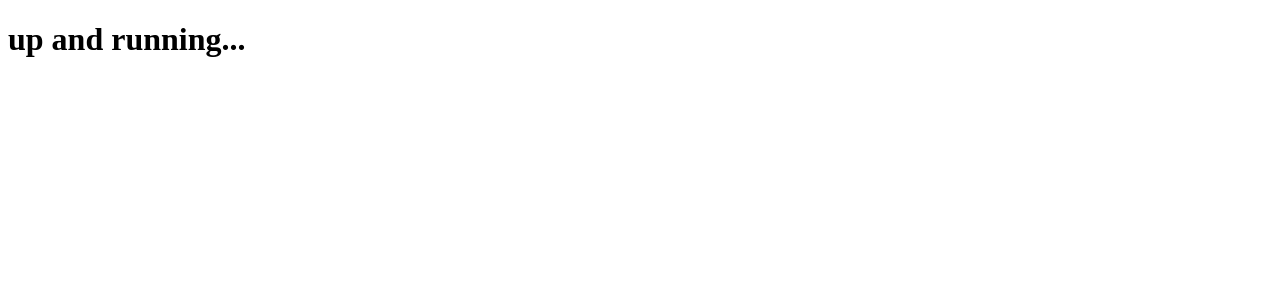
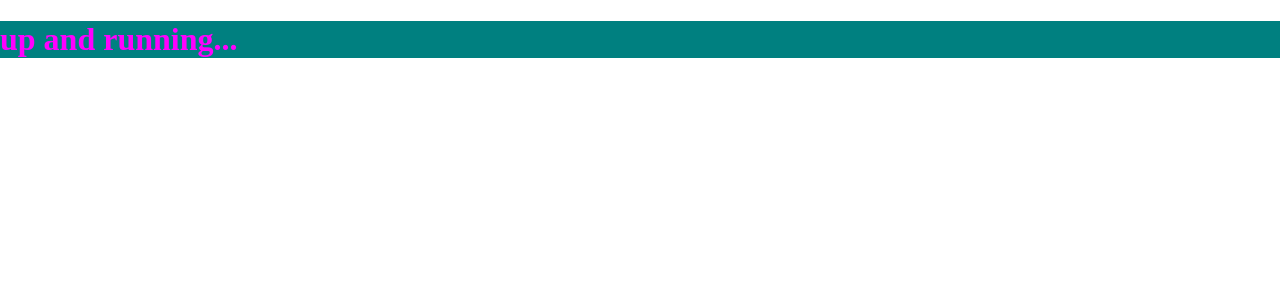
Before and after one commit to f1ux1uxday/simon-joe, a React app: page / in a window 1280 px wide. Shown: the top 300 px of the page. Built offline with nearby package versions, Linux system fonts and the light colour scheme; the HTML template or start-up script is replaced by a standard one.

Commit message:
additional configuration, added css modules, normalize.css, extract-text

```diff
--- a/package.json
+++ b/package.json
@@ -13,12 +13,16 @@
     "babel-core": "^6.26.0",
     "babel-loader": "^7.1.2",
     "babel-preset-react": "^6.24.1",
+    "css-loader": "^0.28.7",
     "eslint": "^4.10.0",
     "eslint-loader": "^1.9.0",
     "eslint-plugin-react": "^7.4.0",
+    "extract-text-webpack-plugin": "^3.0.2",
     "html-webpack-plugin": "^2.30.1",
+    "normalize.css": "^7.0.0",
     "react": "^16.0.0",
     "react-dom": "^16.0.0",
+    "style-loader": "^0.19.0",
     "webpack": "^3.8.1",
     "webpack-dev-server": "^2.9.4"
   },
--- /dev/null
+++ b/src/App.css
@@ -0,0 +1,4 @@
+.heading {
+  background-color: teal;
+  color: magenta;
+}
--- a/src/App.js
+++ b/src/App.js
@@ -1,9 +1,11 @@
 import React, { Component } from 'react'
+import 'normalize.css'
+import styles from './App.css'
 
 class App extends Component {
   render() {
     return (
-      <h1> up and running... </h1>
+      <h1 className={styles.heading}> up and running... </h1>
     )
   }
 }
--- a/webpack.config.js
+++ b/webpack.config.js
@@ -1,8 +1,11 @@
 const HtmlWebpackPlugin = require('html-webpack-plugin')
+const path = require('path')
+const ExtractTextPlugin = require('extract-text-webpack-plugin')
 
 module.exports = {
   entry: './src/index.js',
   output: {
+    path: path.resolve(__dirname, 'dist'),
     filename: 'bundle.js',
   },
   module: {
@@ -15,11 +18,22 @@ module.exports = {
       test: /\.js.*/,
       loader: 'babel-loader',
       exclude: /node_modules/,
+    },{
+      test: /\.css$/,
+      loader: ExtractTextPlugin.extract({
+        fallback: 'style-loader',
+        use: [
+          'css-loader?modules,localIdentName="[name]-[local]-[hash:base64:6]"',
+        ],
+      }),
     },],
   },
   plugins: [
     new HtmlWebpackPlugin({
-      template: 'index.html',
+      template: './index.html',
     }),
+    new ExtractTextPlugin({
+      filename: 'styles.css',
+    },),
   ],
 }
```
Also changed, not shown: .eslintrc.js, 1 other file (tests, documents, lock files or other folders).
